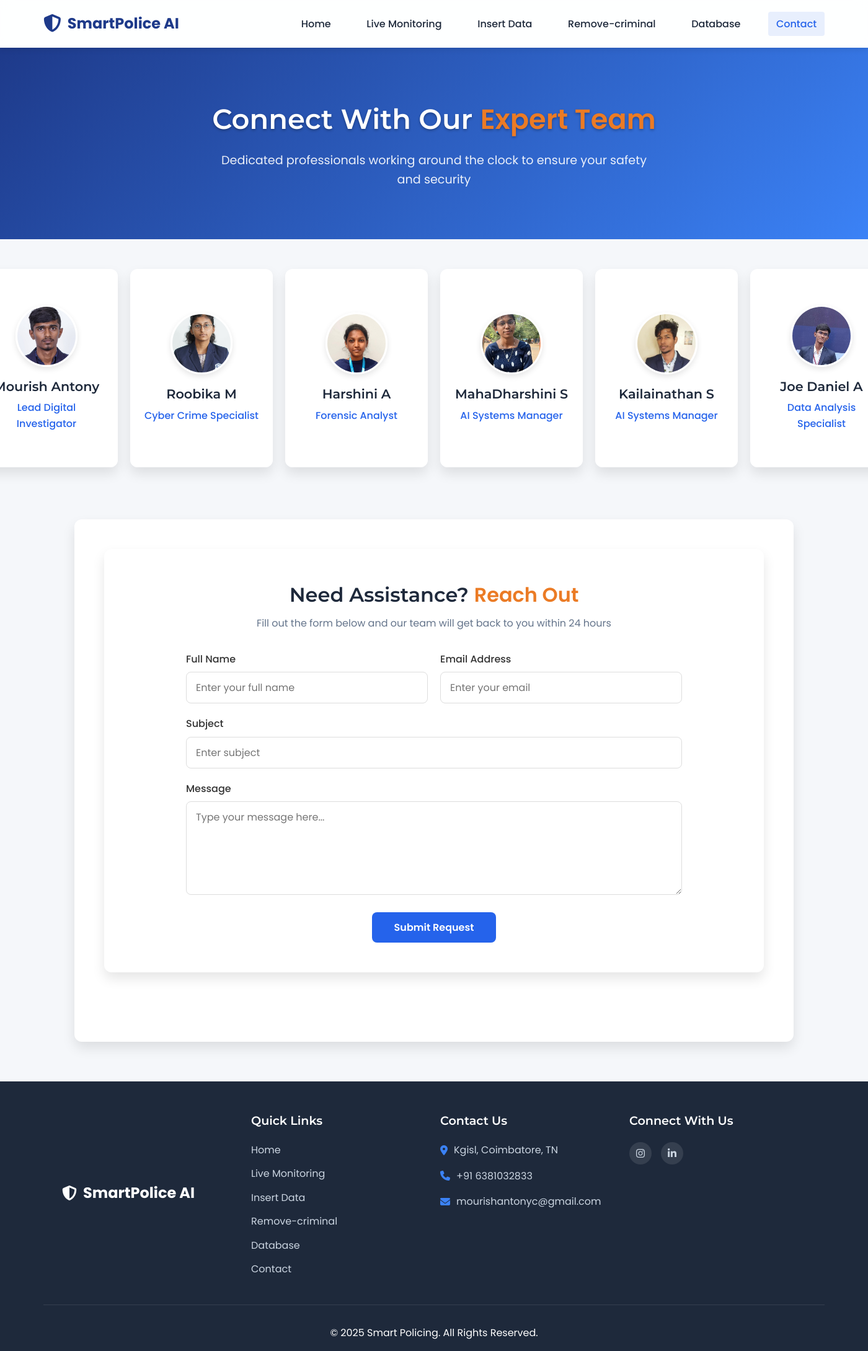
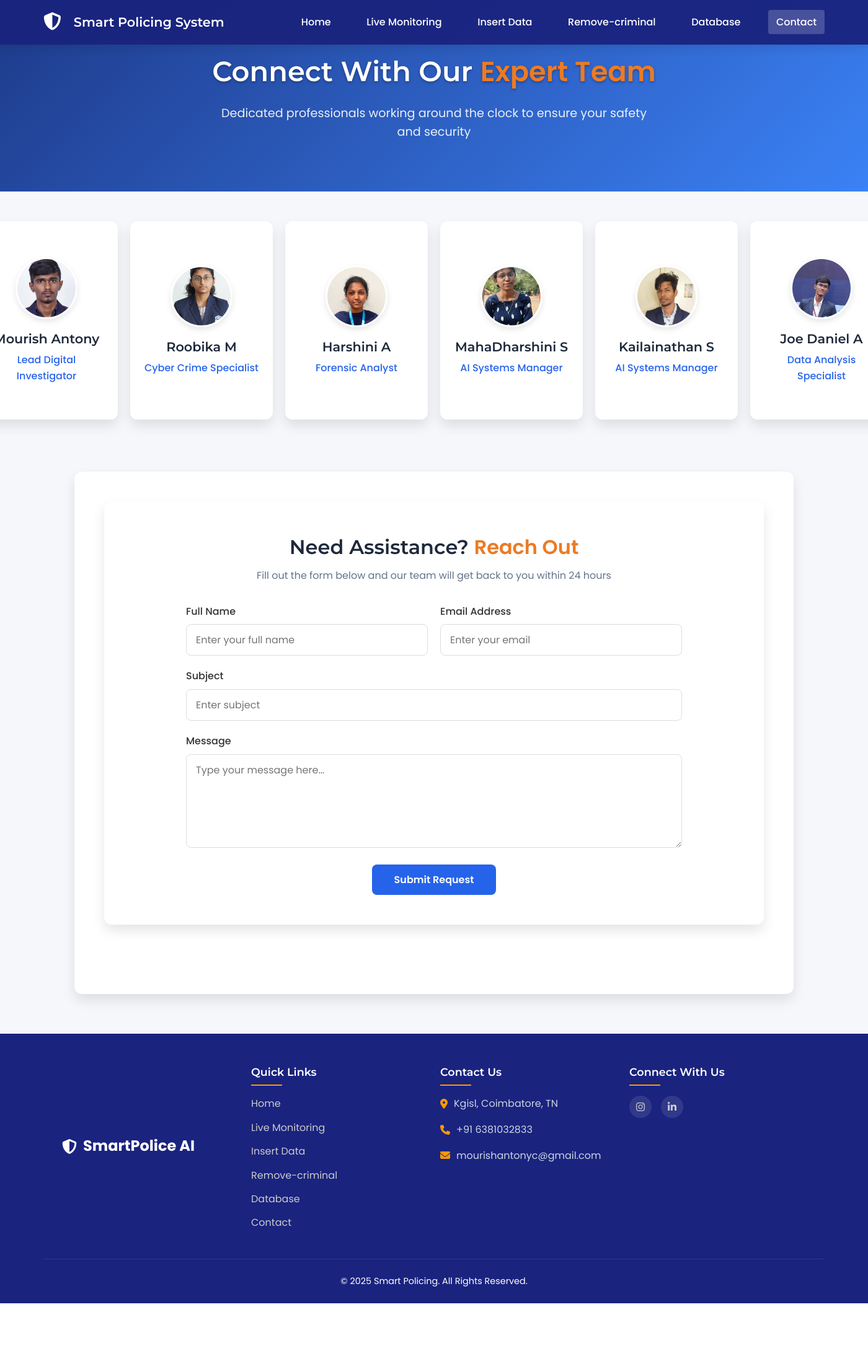
Before and after one commit to mourishantony/Code-crusaders, a Flask app: page /contact in a window 1400 px wide; the page is wider, and only the part inside the window is pictured. Shown: that part at 62% size. After the commit the page ends 2103 px from the top of that part, so only its background shows below. Run offline with Flask 3, Linux system fonts and the light colour scheme; the visitor is signed in with stand-in values (Sample User, id 1).

Commit message:
contact and landing Css Manipulated

```diff
--- a/static/contact.css
+++ b/static/contact.css
@@ -52,7 +52,7 @@ html {
     justify-content: space-between;
     align-items: center;
     padding: 1.2rem 5%;
-    background: rgba(255, 255, 255, 0.9);
+    background: rgba(26, 35, 126, 0.95);
     backdrop-filter: blur(10px);
     box-shadow: 0 2px 10px rgba(0, 0, 0, 0.1);
     position: sticky;
@@ -64,8 +64,7 @@ html {
     display: flex;
     align-items: center;
     font-size: 1.5rem;
-    font-weight: 700;
-    color: var(--primary-color);
+    font-weight: 700;;
 }
 
 .logo i {
@@ -587,3 +586,110 @@ footer {
 .team-card {
     animation: fadeIn 0.6s ease forwards;
 }
+
+
+/* === OVERRIDDEN NAVIGATION STYLE === */
+.glass-nav {
+    background: rgba(26, 35, 126, 0.95);
+    backdrop-filter: blur(10px);
+    box-shadow: 0 5px 15px rgba(0, 0, 0, 0.1);
+    position: fixed;
+    top: 0;
+    left: 0;
+    width: 100%;
+    z-index: 1000;
+}
+
+.logo {
+    color: #fff;
+    gap: 10px;
+}
+
+.logo span {
+    font-family: 'Montserrat', sans-serif;
+    font-weight: 600;
+    font-size: 1.3rem;
+    color: #fff;
+}
+
+.nav-links a {
+    color: #fff;
+    background: transparent;
+}
+
+.nav-links a:hover,
+.nav-links a.active {
+    background: rgba(255, 255, 255, 0.2);
+    color: #fff;
+}
+
+.bar {
+    background-color: #fff;
+}
+
+/* Mobile Nav */
+@media screen and (max-width: 768px) {
+    .nav-links {
+        background: rgba(26, 35, 126, 0.95);
+    }
+}
+
+/* === OVERRIDDEN FOOTER STYLE === */
+footer {
+    background: #1a237e;
+    color: #fff;
+    padding: 3rem 5% 0;
+    margin-top: 3rem;
+}
+
+.footer-links h3,
+.footer-contact h3,
+.footer-social h3 {
+    font-size: 1.1rem;
+    margin-bottom: 1rem;
+    position: relative;
+    padding-bottom: 0.5rem;
+}
+
+.footer-links h3::after,
+.footer-contact h3::after,
+.footer-social h3::after {
+    content: '';
+    position: absolute;
+    bottom: 0;
+    left: 0;
+    width: 50px;
+    height: 2px;
+    background: #ff9800;
+}
+
+.footer-links a,
+.footer-social .social-icons a {
+    color: #ccc;
+}
+
+.footer-links a:hover,
+.footer-social .social-icons a:hover {
+    color: #fff;
+}
+
+.footer-contact p i {
+    color: #ff9800;
+}
+
+.footer-social .social-icons a {
+    background: rgba(255, 255, 255, 0.1);
+    transition: all 0.3s ease;
+}
+
+.footer-social .social-icons a:hover {
+    background: #ff9800;
+    transform: translateY(-3px);
+}
+
+.footer-bottom {
+    border-top: 1px solid rgba(255, 255, 255, 0.1);
+    font-size: 0.9rem;
+    text-align: center;
+    padding: 1.5rem 0;
+}
--- a/templates/contact.html
+++ b/templates/contact.html
@@ -18,7 +18,7 @@
         <nav class="glass-nav">
             <div class="logo">
                 <i class="fas fa-shield-alt"></i>
-                <span>SmartPolice AI</span>
+                <span>Smart Policing System</span>
             </div>
             <ul class="nav-links">
                 <li><a href="landing">Home</a></li>
--- a/templates/delete_face.html
+++ b/templates/delete_face.html
@@ -4,6 +4,7 @@
     <meta charset="UTF-8">
     <meta name="viewport" content="width=device-width, initial-scale=1.0">
     <title>Delete Criminal Data - Smart Policing</title>
+    <link rel="stylesheet" href="{{ url_for('static', filename='contact.css') }}">
     <link rel="stylesheet" href="{{ url_for('static', filename='newcrim.css') }}">
     <link rel="stylesheet" href="https://cdnjs.cloudflare.com/ajax/libs/font-awesome/6.4.0/css/all.min.css">
     <link rel="preconnect" href="https://fonts.googleapis.com">
```
Also changed, not shown: static/landing.css (+41 -28 lines), time_data/Joe.txt (+9 -0 lines), database.db, detected_faces/Joe/img_10.jpg (added), detected_faces/Joe/img_11.jpg (added), detected_faces/Joe/img_12.jpg (added), detected_faces/Joe/img_13.jpg (added), detected_faces/Joe/img_14.jpg (added), detected_faces/Joe/img_15.jpg (added), detected_faces/Joe/img_16.jpg (added), detected_faces/Joe/img_17.jpg (added), detected_faces/Joe/img_18.jpg (added).
